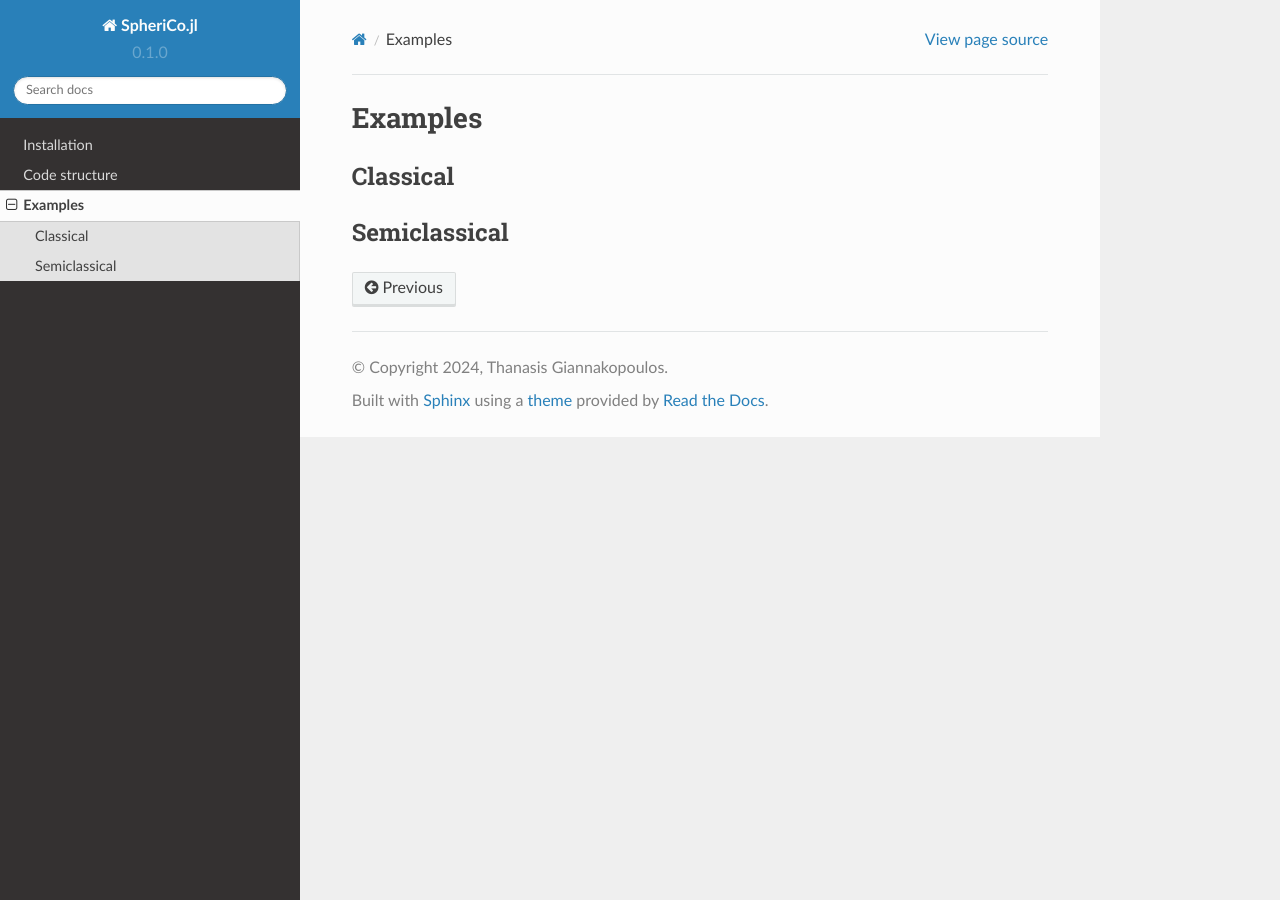
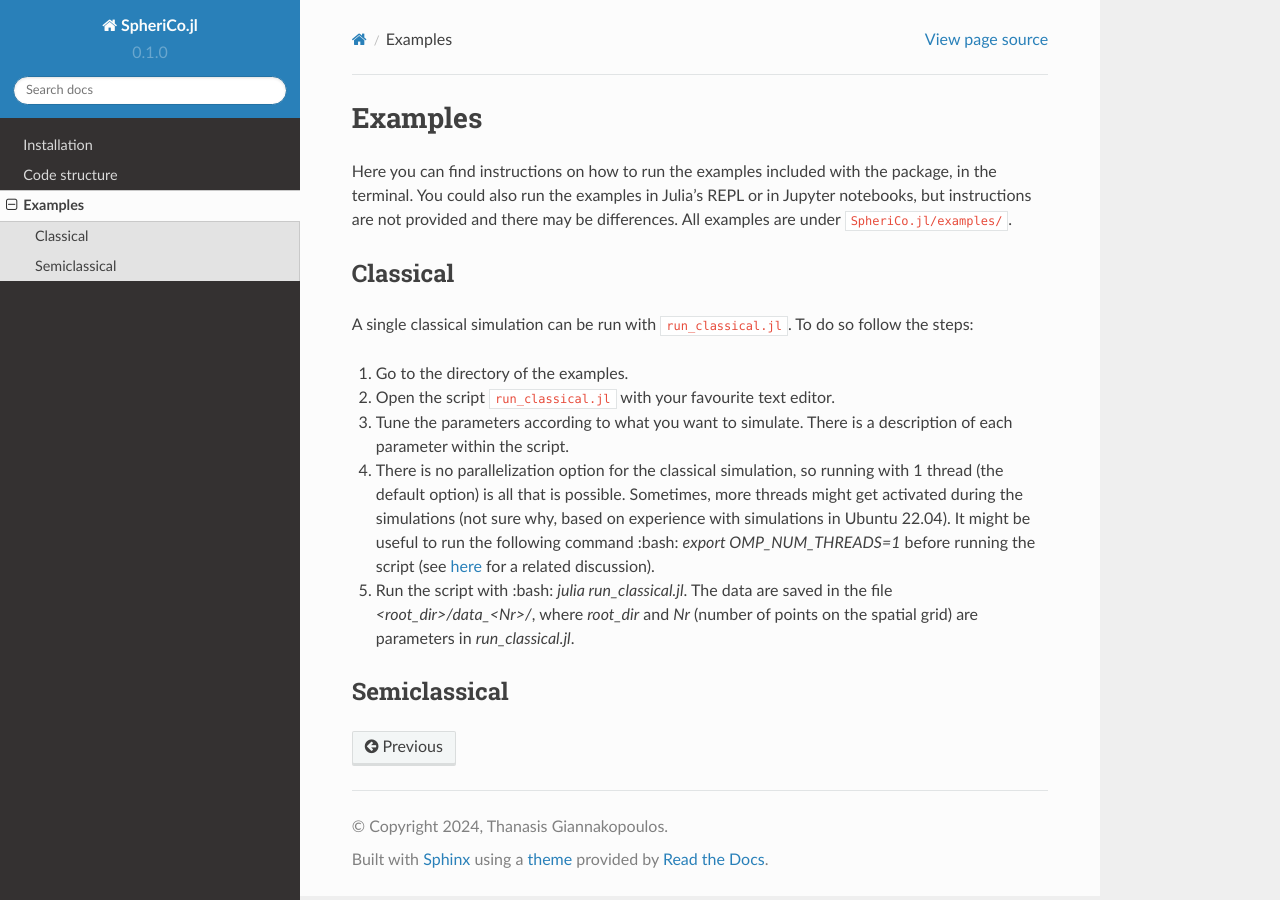
Before and after one commit to ThanasisGiannakopoulos/SpheriCo.jl, a Sphinx documentation site: the page built from docs/source/examples.rst, in a window 1280 px wide. Built offline with Sphinx 7.4.7 and the Read the Docs theme 2.0.0, drawn with Linux system fonts in a browser that asks for light colours.

Commit message:
docs
Signed-off-by: thanasis@Dobby <giannakopoulos.th@gmail.com>

```diff
--- a/docs/source/examples.rst
+++ b/docs/source/examples.rst
@@ -2,13 +2,41 @@
 
 Examples
 =============
+
+Here you can find instructions on how to run the examples included
+with the package, in the terminal. You could also run the examples in
+Julia's REPL or in Jupyter notebooks, but instructions are not
+provided and there may be differences. All examples are under
+``SpheriCo.jl/examples/``.
 
 .. _examples-classical:
 
 Classical
 ------------
 
+A single classical simulation can be run with
+``run_classical.jl``. To do so follow the steps:
 
+1. Go to the directory of the examples.
+
+2. Open the script ``run_classical.jl`` with your favourite text editor.
+
+3. Tune the parameters according to what you want to simulate. There
+   is a description of each parameter within the script.
+
+4. There is no parallelization option for the classical simulation, so
+   running with 1 thread (the default option) is all that is
+   possible. Sometimes, more threads might get activated during the
+   simulations (not sure why, based on experience with simulations in
+   Ubuntu 22.04). It might be useful to run the following command
+   :bash: `export OMP_NUM_THREADS=1` before running the script (see
+   `here <https://github.com/JuliaLang/julia/issues/33409>`_ for a
+   related discussion).
+
+5. Run the script with :bash: `julia run_classical.jl`. The data are
+   saved in the file `<root_dir>/data_<Nr>/`, where `root_dir` and
+   `Nr` (number of points on the spatial grid) are parameters in
+   `run_classical.jl`.
 
 .. _examples-simeclassical:
 
--- a/docs/source/index.rst
+++ b/docs/source/index.rst
@@ -5,7 +5,8 @@ Documentation for SpheriCo.jl
 spherical collapse of a scalar field in classical and semiclassical
 gravity.
 
-For questions or comments please contact `Thanasis Giannakopoulos
+The package has been developed and tested in Julia 1.10.0. For
+questions or comments please contact `Thanasis Giannakopoulos
 <giannakopoulos.th@gmail.com>`_.
 
 .. note::
```
Also changed, not shown: 1 other file.
